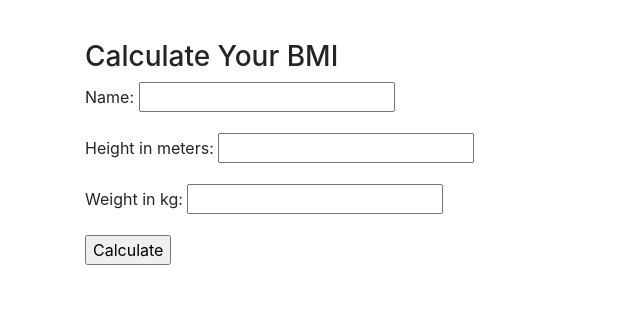
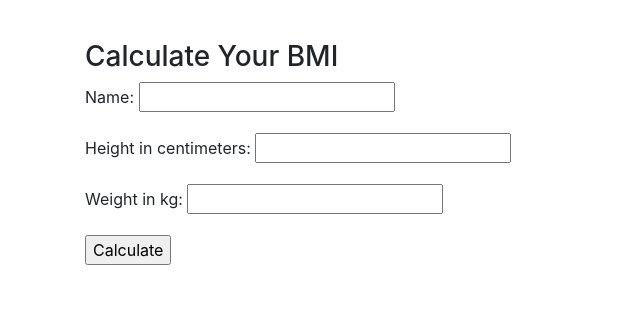
Before and after one commit to MartinQuinn/BMI-Project, a Django app: template bmicalculator-project/bmi/templates/bmi.html in a window 1280 px wide. Shown: the part 56-379 px from the top of the page, without its empty margins (0-640 px from the left). Run offline with Django 3.2, Linux system fonts and the light colour scheme; the template is opened without the code that fills it: values that come from a table or form of the project are taken from there, others are empty; some libraries are stand-ins or nearby versions.

Commit message:
field entries

```diff
--- a/bmicalculator-project/bmi/forms.py
+++ b/bmicalculator-project/bmi/forms.py
@@ -8,10 +8,10 @@ class BmiForm(forms.Form):
     weight is in kg
     """
     name = forms.CharField(required=False)
-    height = forms.FloatField(label="Height in meters:", required=True, min_value=0)
+    height = forms.FloatField(label="Height in centimeters:", required=True, min_value=0)
     weight = forms.FloatField(label="Weight in kg:", required=True, min_value=0)
 
 class BmiMeasurementForm(forms.ModelForm):
     class Meta:
         model = BmiMeasurement
-        fields = ["id", "height_in_meters", "weight_in_kg"]
+        fields = ["id", "name", "height_in_meters", "weight_in_kg"]
--- a/bmicalculator-project/bmi/models.py
+++ b/bmicalculator-project/bmi/models.py
@@ -3,6 +3,7 @@ from datetime import datetime
 # Create your models here.
 
 class BmiMeasurement(models.Model):
+    name = models.CharField()
     height_in_meters = models.FloatField()
     weight_in_kg = models.FloatField()
     measured_at = models.DateTimeField('date created', default=datetime.now)
--- a/bmicalculator-project/bmi/templates/measurement_recorded.html
+++ b/bmicalculator-project/bmi/templates/measurement_recorded.html
@@ -19,6 +19,7 @@
   <table class="table-responsive table-bordered table-hover table-sm">
     <thead>
       <tr>
+        <th>Name</th>
         <th>Date</th>
         <th>Height</th>
         <th>Weight</th>
@@ -28,6 +29,7 @@
     </thead>
     {% for measurement in measurements %}
     <tr>
+      <td>{{ measurement.name }}</td>
       <td>{{ measurement.measured_at }}</td>
       <td>{{ measurement.height_in_meters }}</td>
       <td>{{ measurement.weight_in_kg }}</td>
--- a/bmicalculator-project/bmi/templates/measurements.html
+++ b/bmicalculator-project/bmi/templates/measurements.html
@@ -20,6 +20,7 @@
   <table class="table-responsive table-bordered table-hover table-sm">
     <thead>
       <tr>
+        <th>Name</th>
         <th>Date</th>
         <th>Height</th>
         <th>Weight</th>
@@ -29,6 +30,7 @@
     </thead>
     {% for measurement in measurements %}
     <tr>
+      <td>{{ measurement.name }}</td>
       <td>{{ measurement.measured_at }}</td>
       <td>{{ measurement.height_in_meters }}</td>
       <td>{{ measurement.weight_in_kg }}</td>
```
